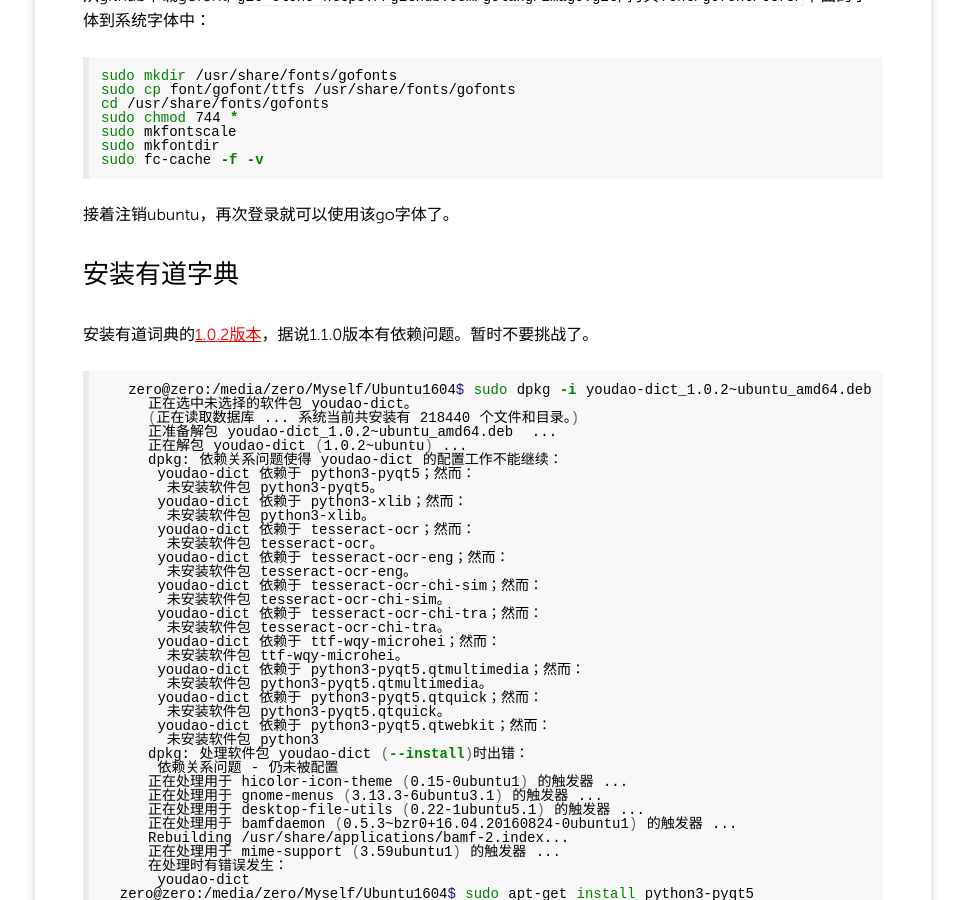
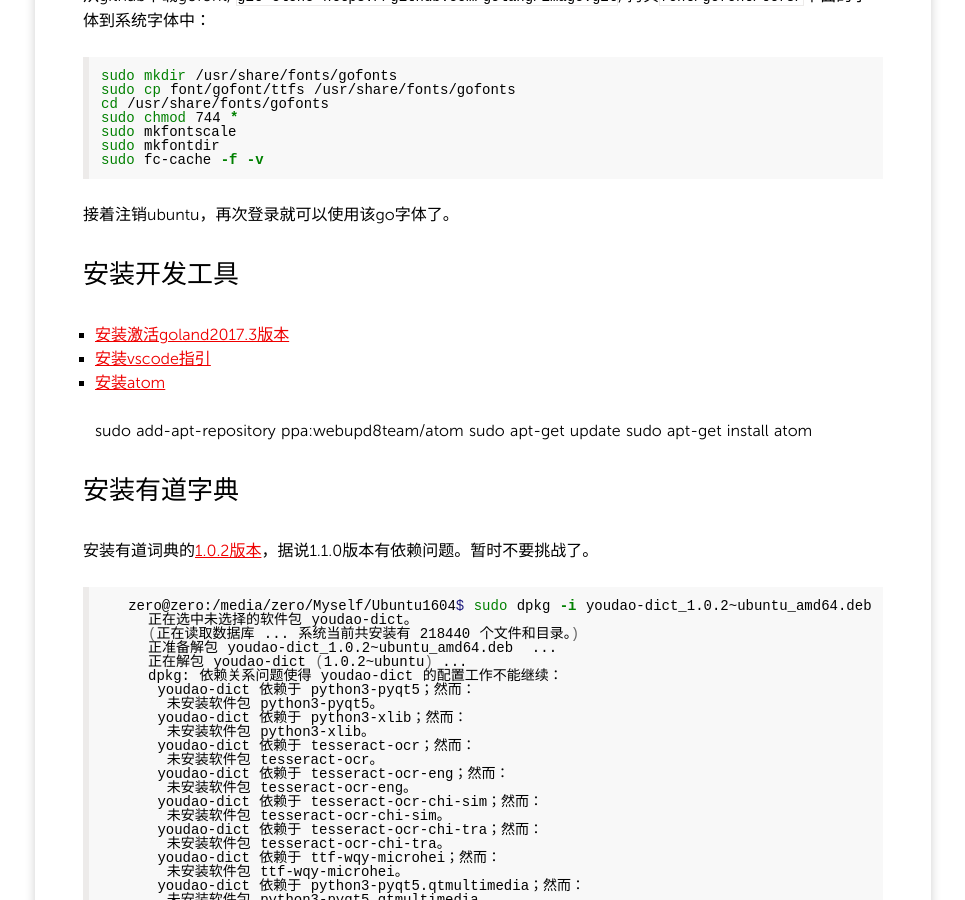
Before and after one commit to niuziru/niuziru.github.io, a Jekyll site: the page built from _posts/2017/2017-12-05-how-to-install-ubuntu16.04-with-Upan.md, in a window 1280 px wide and 900 px high, scrolled down 1576 px. Shown: the whole window, without its empty margins (157-1122 px from the left). Built offline with Jekyll 4.4.1, drawn with Linux system fonts in a browser that asks for light colours; some of the changed text lies outside the part shown.

````diff
--- a/_posts/2017/2017-12-05-how-to-install-ubuntu16.04-with-Upan.md
+++ b/_posts/2017/2017-12-05-how-to-install-ubuntu16.04-with-Upan.md
@@ -92,6 +92,17 @@
 
 接着注销ubuntu，再次登录就可以使用该go字体了。
 
+## 安装开发工具
+
+* [安装激活goland2017.3版本](2017-12-05-active-goland-2017.3.md)
+* [安装vscode指引](https://code.visualstudio.com/docs/setup/linux)
+* [安装atom](http://www.linuxidc.com/Linux/2014-05/101501.htm)
+
+    sudo add-apt-repository ppa:webupd8team/atom
+    sudo apt-get update
+    sudo apt-get install atom
+
+
 ## 安装有道字典
 
 安装有道词典的[1.0.2版本](http://codown.youdao.com/cidian/linux/youdao-dict_1.0.2~ubuntu_amd64.deb)，据说1.1.0版本有依赖问题。暂时不要挑战了。
@@ -184,6 +195,9 @@
 ```
 
 ## 其他操作
+
+* [微信&QQ工具](http://blog.csdn.net/zhangrelay/article/details/52398037)
+* [linux版本的wechat](http://blog.csdn.net/minione_2016/article/details/53289430?locationNum=4&fps=1)
 * [Ubuntu 16.04 LTS安装好需要设置的15件事](http://www.linuxidc.com/Linux/2016-04/130519.htm)
 * [Ubuntu 安装terminator 后更改默认终端设置](http://blog.csdn.net/qq_20336817/article/details/46122849)
 
````
Also changed, not shown: _posts/2017/2017-12-05-active-goland-2017.3.md (+10 -1 lines).
